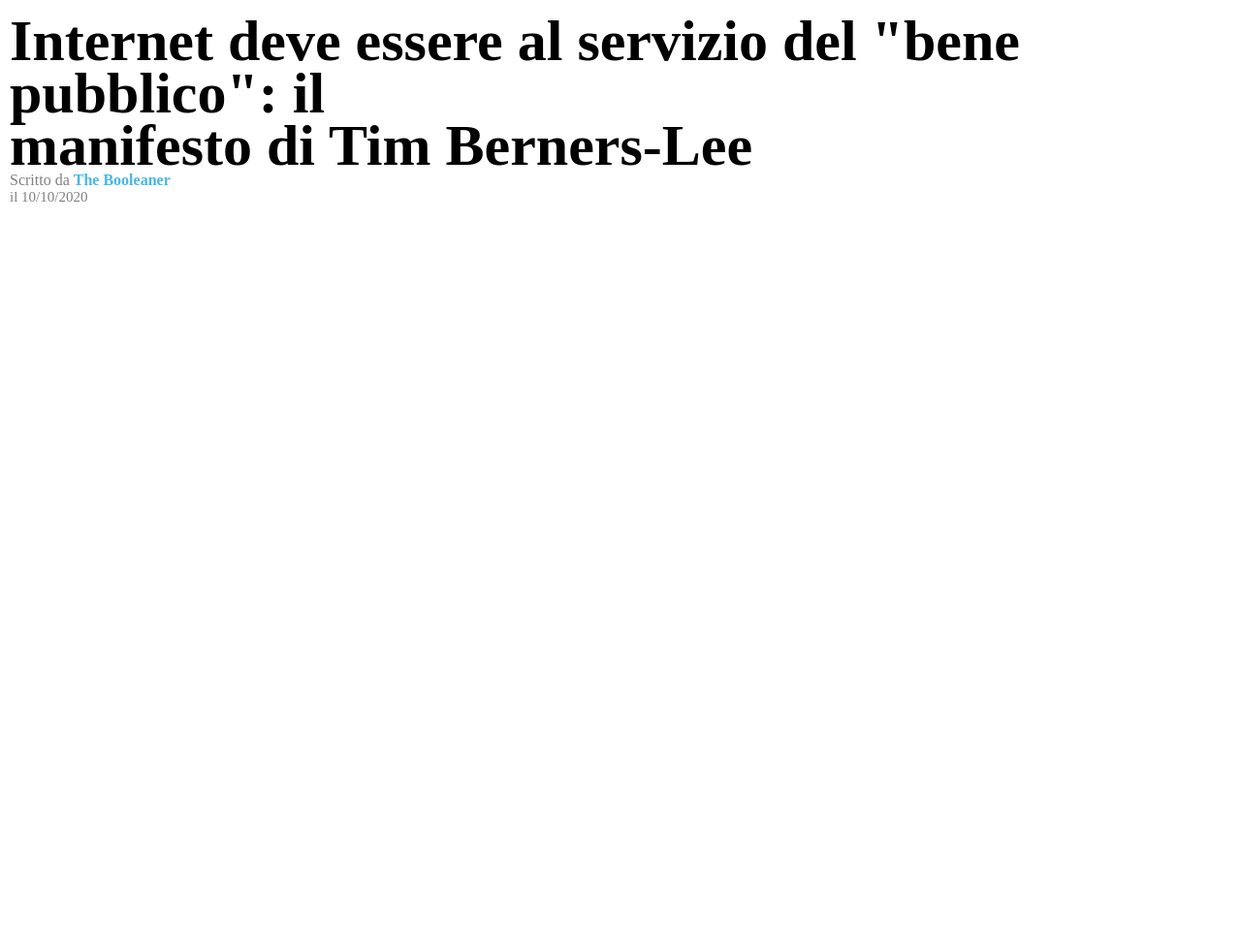
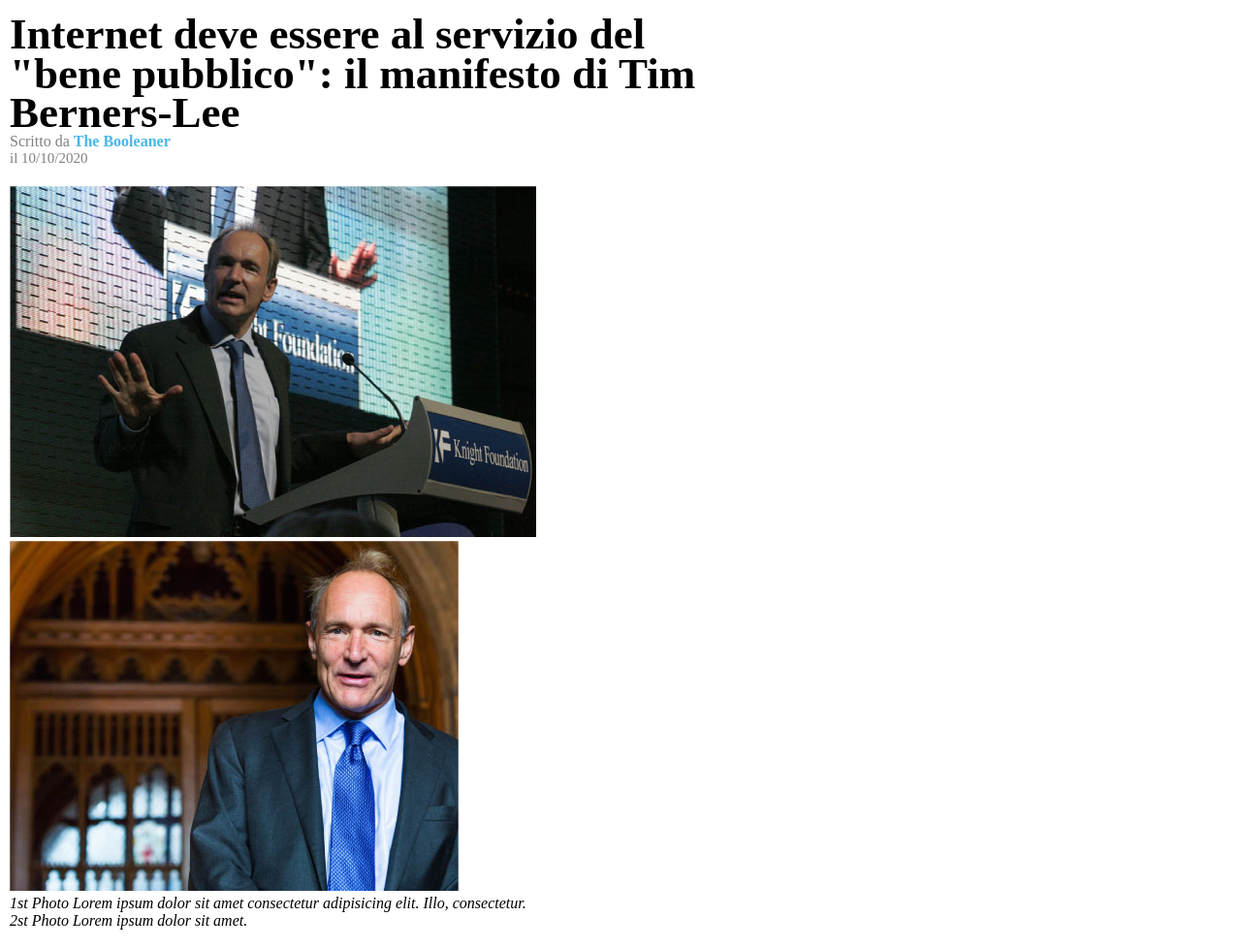
Before and after one commit to mekkiouertani/html-css-booleaner, a plain HTML site: page index.html in a window 1280 px wide. Shown: the part 80-1059 px from the top of the page at 97% size. Before the commit the page ends 800 px from the top, so only its background shows below. Drawn offline with Linux system fonts and the light colour scheme.

Commit message:
add photos

```diff
--- a/css/style.css
+++ b/css/style.css
@@ -20,12 +20,12 @@
 
 main{
     margin-left: 10px;
+    max-width: 60%;
 }
 
 main h1{
-    font-size: 60px;
+    font-size: 45px;
     line-height: 90%;
-
 }
 
 .author{
@@ -39,3 +39,12 @@ main h1{
 #theb{
     color: #46b7e9;
 }
+
+.title-photos{
+    margin-top: 20px;
+    margin-bottom: 20px;
+}
+
+.title-photos p{
+    font-style: italic;
+}
--- a/index.html
+++ b/index.html
@@ -13,13 +13,22 @@
         </div>
     </header>
     <main>
-        <!-- TITOLO E AUTORE -->
+        <!-- TITOLO E AUTORE E FOTO -->
         <section>
-            <h1>Internet deve essere al servizio del "bene pubblico": il <br> manifesto di Tim Berners-Lee</h1>
+            <h1>Internet deve essere al servizio del "bene pubblico": il manifesto di Tim Berners-Lee</h1>
             <div class="author">
                 <p>Scritto da <strong id="theb">The Booleaner</strong></p>
                 <p>il 10/10/2020</p>
             </div>
+            <div class="title-photos">
+                <img src="img/tim-1.jpg" alt="politico in conferenza">
+                <img src="img/tim-2.jpg" alt="foto di un politico">
+                <p>1st Photo Lorem ipsum dolor sit amet consectetur adipisicing elit. Illo, consectetur.</p>
+                <p>2st Photo Lorem ipsum dolor sit amet.</p>
+            </div>
+        </section>
+        <section>
+
         </section>
     </main>
 </body>
```
